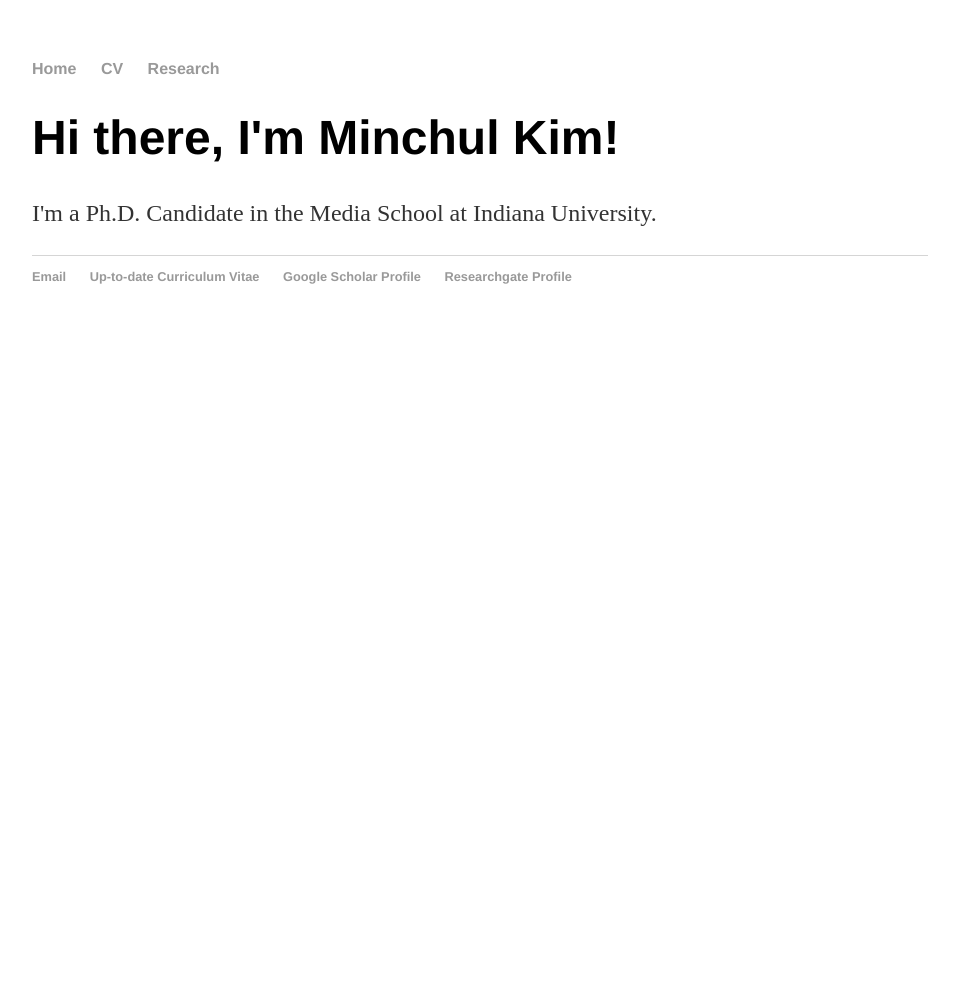
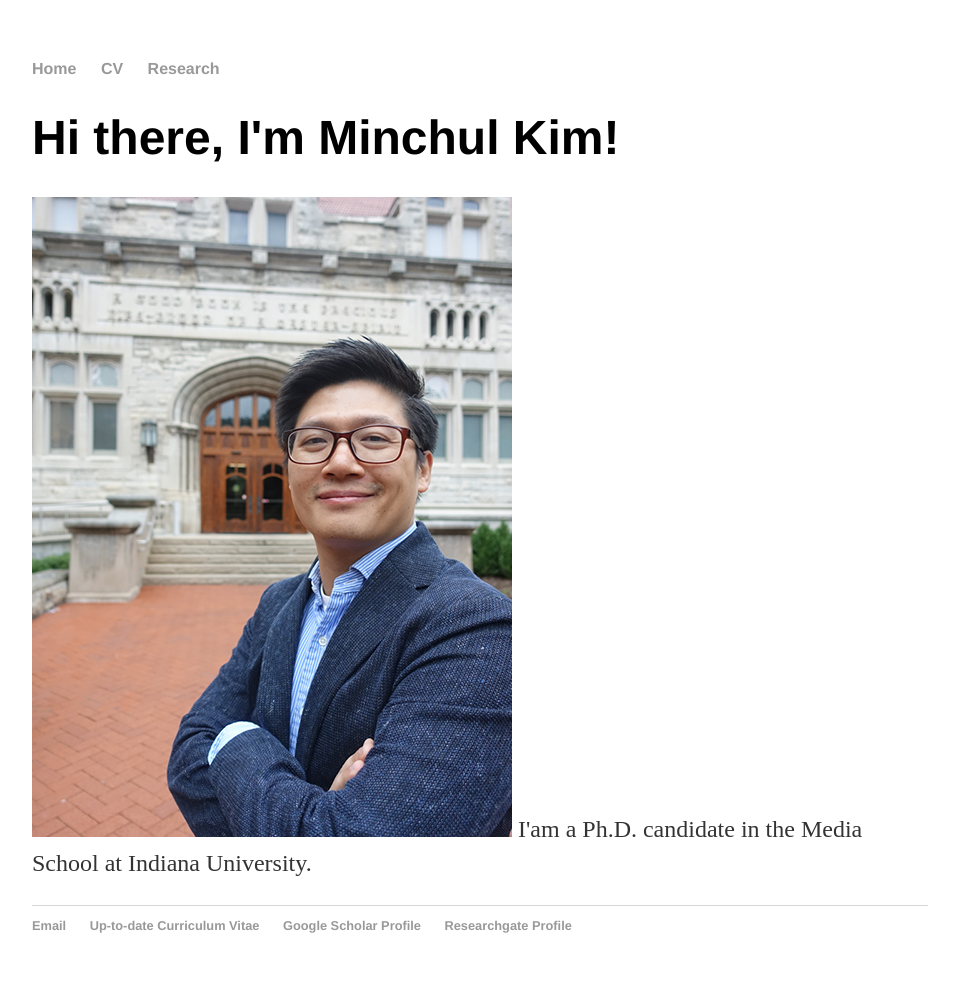
Before and after one commit to minchulkim731/minchulkim731.github.io, a Jekyll site: the page built from index.html, in a window 1280 px wide. Shown: the whole page, without its empty margins (160-1119 px from the left). Built offline with Jekyll 4.4.1, drawn with Linux system fonts in a browser that asks for light colours; before the commit the page ends 900 px from its top, so only the background shows below that.

Commit message:
Update index.html

```diff
--- a/index.html
+++ b/index.html
@@ -4,5 +4,9 @@ title: Minchul Kim_Ph.D. Candidate_The Media School_Indiana University
 ---
 <div class="blurb">
 	<h1>Hi there, I'm Minchul Kim!</h1>
-	<p>I'm a Ph.D. Candidate in the Media School at Indiana University.</a></p>
+	<p>
+		<img src="/images/Portrait_Minchul Kim_061419.jpg" alt="Minchul Kim" class="photo">
+	    	I'am a Ph.D. candidate in the Media School at Indiana University</span>.
+	</p>
+
 </div><!-- /.blurb -->
```
